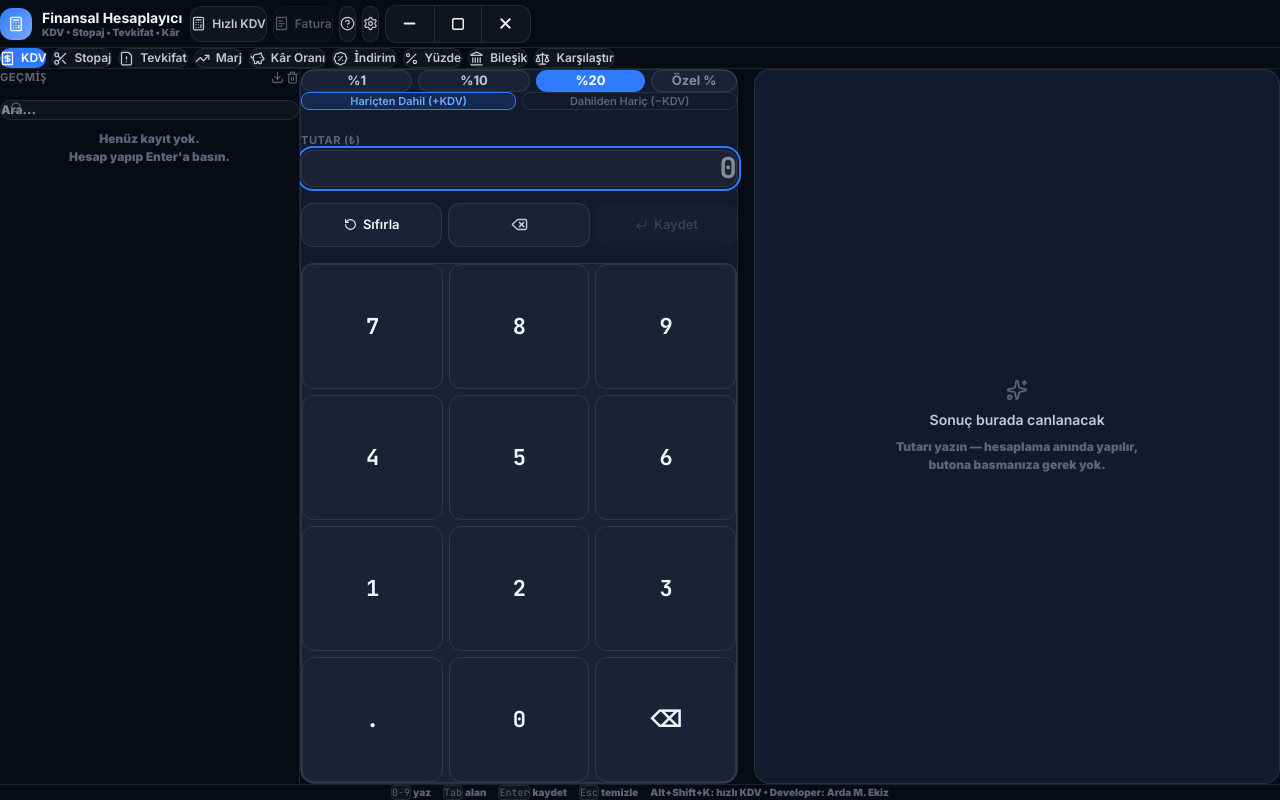
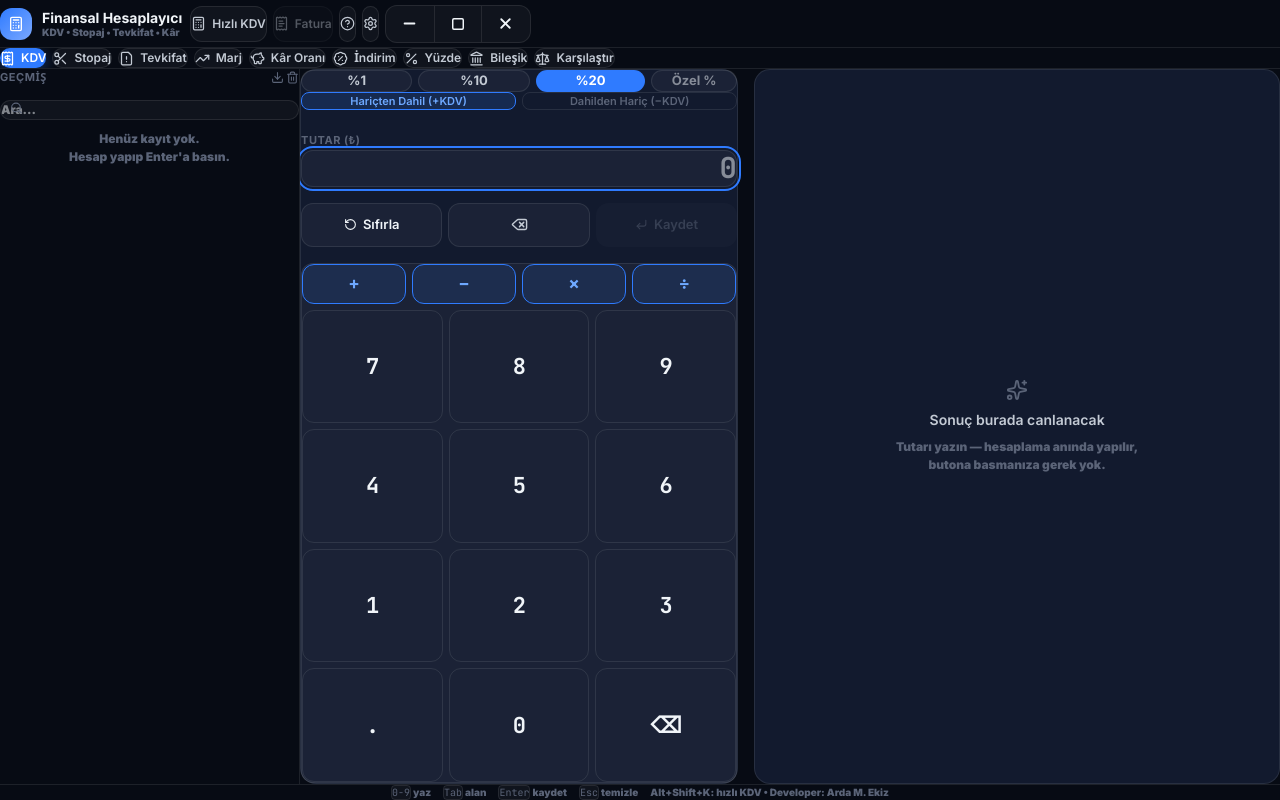
Before and after one commit to ArdaEkiz0/finansal-hesaplayici, a React (Vite) app: page / in a window 1280 px wide. Built offline with nearby package versions, Linux system fonts and the light colour scheme.

Commit message:
v3.1.0: numpad dort islem (+-*/) tutar alanlarinda, ifade destegi

```diff
--- a/package.json
+++ b/package.json
@@ -1,6 +1,6 @@
 {
   "name": "finansal-hesaplayici",
-  "version": "3.0.0",
+  "version": "3.1.0",
   "description": "Turk mali hesaplamalari icin masaustu uygulamasi",
   "main": "dist-electron/main.js",
   "author": "Arda M. Ekiz",
@@ -20,7 +20,7 @@
     "files": ["dist/**/*", "dist-electron/**/*", "package.json"],
     "directories": { "output": "release" },
     "win": { "target": ["portable"] },
-    "portable": { "artifactName": "Finansal-Hesaplayici-3.0.0-portable.exe" }
+    "portable": { "artifactName": "Finansal-Hesaplayici-3.1.0-portable.exe" }
   },
   "dependencies": {
     "decimal.js": "^10.6.0",
--- a/src/components/CalcPanel.tsx
+++ b/src/components/CalcPanel.tsx
@@ -47,6 +47,13 @@ export function CalcPanel() {
   const labels = TWO_LABELS[mode];
 
   const digits = ["7", "8", "9", "4", "5", "6", "1", "2", "3", ".", "0", "⌫"];
+  const showOps = !(isTwo && activeField === "second") && !(isDiscount && activeField !== "first");
+  const ops: { label: string; value: string }[] = [
+    { label: "+", value: "+" },
+    { label: "−", value: "-" },
+    { label: "×", value: "*" },
+    { label: "÷", value: "/" },
+  ];
 
   return (
     <section className="card p-4 gap-4 min-w-0 h-full flex flex-col min-h-[540px]">
@@ -192,7 +199,18 @@ export function CalcPanel() {
         )}
       </div>
 
-      <div className="card-soft p-2 flex-1 min-h-0 flex flex-col">
+      <div className="card-soft p-2 flex-1 min-h-0 flex flex-col gap-1.5">
+        {showOps && (
+          <div className="grid grid-cols-4 gap-1.5">
+            {ops.map((o) => (
+              <button key={o.value} onClick={() => appendDigit(o.value)}
+                className="h-10 rounded-xl font-bold text-[17px] btn-press focus-ring"
+                style={{ background: "rgba(47,123,255,.12)", color: "var(--color-primary-light)", border: "1px solid var(--color-primary)" }}>
+                {o.label}
+              </button>
+            ))}
+          </div>
+        )}
         <div className="grid grid-cols-3 grid-rows-4 gap-1.5 flex-1 min-h-0">
           {digits.map((d) => (
             <button key={d} onClick={() => (d === "⌫" ? deleteLast() : appendDigit(d))}
--- a/src/components/Widget.tsx
+++ b/src/components/Widget.tsx
@@ -1,7 +1,7 @@
 import { useState, useRef, useCallback, useEffect } from "react";
 import { useStore } from "../store/useStore";
 import { X, Calculator, Copy, Check } from "lucide-react";
-import { calculateKDV, formatTurkishNumber, toDecimal } from "../core/engine";
+import { calculateKDV, formatTurkishNumber, parseAmount } from "../core/engine";
 
 export function Widget() {
   const showWidget = useStore((s) => s.showWidget);
@@ -42,8 +42,9 @@ export function Widget() {
 
   let result = "";
   try {
-    if (amount) {
-      const r = calculateKDV(toDecimal(amount), rate, extract);
+    const pv = amount ? parseAmount(amount) : null;
+    if (pv) {
+      const r = calculateKDV(pv, rate, extract);
       result = formatTurkishNumber(extract ? r.netAmount : r.total, 2);
     }
   } catch { result = ""; }
--- a/src/components/WidgetWindow.tsx
+++ b/src/components/WidgetWindow.tsx
@@ -1,6 +1,6 @@
 import { useState, useEffect } from "react";
 import { X, Minus, Calculator, Copy, Check } from "lucide-react";
-import { calculateKDV, formatTurkishNumber, toDecimal, numberToTurkishWords } from "../core/engine";
+import { calculateKDV, formatTurkishNumber, parseAmount, numberToTurkishWords } from "../core/engine";
 
 /** Ayri always-on-top BrowserWindow icinde calisan mini hesaplayici (?widget=1). */
 export function WidgetWindow() {
@@ -32,8 +32,9 @@ export function WidgetWindow() {
   let result = "";
   let words = "";
   try {
-    if (amount) {
-      const r = calculateKDV(toDecimal(amount), rate, extract);
+    const pv = amount ? parseAmount(amount) : null;
+    if (pv) {
+      const r = calculateKDV(pv, rate, extract);
       const v = extract ? r.netAmount : r.total;
       result = formatTurkishNumber(v, 2);
       words = numberToTurkishWords(v);
@@ -81,8 +82,8 @@ export function WidgetWindow() {
       </div>
 
       <div className="flex-1 p-3 space-y-2.5 overflow-hidden">
-        <input value={amount} onChange={(e) => setAmount(e.target.value.replace(/[^0-9.,]/g, "").replace(/,/g, "."))}
-          placeholder="Tutar yazın..." inputMode="decimal" autoFocus
+        <input value={amount} onChange={(e) => setAmount(e.target.value.replace(/[^0-9.,+\-*/()]/g, "").replace(/,/g, "."))}
+          placeholder="Tutar veya işlem (100+50)..." inputMode="decimal" autoFocus
           className="num-display w-full px-3 py-2.5 rounded-xl text-right font-bold text-[20px] focus-ring"
           style={{ background: "var(--color-glass)", border: "1px solid var(--color-glass-border)", color: "var(--color-text-primary)" }} />
 
--- a/src/core/engine.ts
+++ b/src/core/engine.ts
@@ -200,6 +200,79 @@ export function calculateKDVCompare(amount: Decimal, rate: KVDRate): KDVCompareR
   return { extract, inject, difference: diff.toDP(2) };
 }
 
+/** Guvenli dort-islem degerlendirici (numpad + - * / icin). Hata durumunda null doner, throw etmez. */
+export function evaluateExpression(expr: string): Decimal | null {
+  const s = expr.replace(/\s/g, "");
+  if (!s || !/^[0-9.+*/()%-]+$/.test(s)) return null;
+  const js = s.replace(/(\d+(?:\.\d+)?)%/g, "($1/100)");
+  if (/[^0-9.+*/()-]/.test(js)) return null;
+  let i = 0;
+  function peek(): string {
+    return i < js.length ? js[i] : "";
+  }
+  function parseExpr(): Decimal {
+    let v = parseTerm();
+    for (;;) {
+      const c = peek();
+      if (c === "+" || c === "-") {
+        i++;
+        const r = parseTerm();
+        v = c === "+" ? v.plus(r) : v.minus(r);
+      } else return v;
+    }
+  }
+  function parseTerm(): Decimal {
+    let v = parseFactor();
+    for (;;) {
+      const c = peek();
+      if (c === "*" || c === "/") {
+        i++;
+        const r = parseFactor();
+        if (c === "/") {
+          if (r.isZero()) return new Decimal(NaN);
+          v = v.div(r);
+        } else v = v.mul(r);
+      } else return v;
+    }
+  }
+  function parseFactor(): Decimal {
+    const c = peek();
+    if (c === "+") {
+      i++;
+      return parseFactor();
+    }
+    if (c === "-") {
+      i++;
+      return parseFactor().neg();
+    }
+    if (c === "(") {
+      i++;
+      const v = parseExpr();
+      if (peek() !== ")") throw new Error("paren");
+      i++;
+      return v;
+    }
+    let num = "";
+    while (/[0-9.]/.test(peek())) num += js[i++];
+    if (!num || num === "." || (num.match(/\./g) || []).length > 1) throw new Error("num");
+    return new Decimal(num);
+  }
+  try {
+    const v = parseExpr();
+    if (i !== js.length || !v.isFinite()) return null;
+    return v;
+  } catch {
+    return null;
+  }
+}
+
+/** Tutar alanini cozer: duz sayi veya "100+50*2" gibi ifade. Bos/gecersizde null. */
+export function parseAmount(raw: string): Decimal | null {
+  const expr = (raw || "").replace(/\s/g, "").replace(/,/g, ".");
+  if (!expr) return null;
+  return evaluateExpression(expr);
+}
+
 const ONES = ["", "bir", "iki", "üç", "dört", "beş", "altı", "yedi", "sekiz", "dokuz"];
 const TENS = ["", "on", "yirmi", "otuz", "kırk", "elli", "altmış", "yetmiş", "seksen", "doksan"];
 
--- a/src/hooks/useKeyboard.ts
+++ b/src/hooks/useKeyboard.ts
@@ -18,6 +18,9 @@ export function useKeyboard() {
       }
 
       if (k >= "0" && k <= "9") {
+        e.preventDefault();
+        useStore.getState().appendDigit(k);
+      } else if (k === "+" || k === "-" || k === "*" || k === "/") {
         e.preventDefault();
         useStore.getState().appendDigit(k);
       } else if (k === "." || k === ",") {
--- a/src/store/useStore.ts
+++ b/src/store/useStore.ts
@@ -3,6 +3,7 @@ import Decimal from "decimal.js";
 import { loadState, saveState } from "../lib/persist";
 import {
   toDecimal,
+  parseAmount,
   formatTurkishNumber,
   calculateKDV,
   calculateStopaj,
@@ -124,7 +125,7 @@ export function effectiveKdvRate(s: { kdvRate: KVDRate; useCustomRate: boolean;
   return new Decimal(s.kdvRate);
 }
 
-function compute(s: State): CalcResult | null {
+function computeInner(s: State): CalcResult | null {
   if (!s.input && s.mode !== "discount") return null;
   if (s.mode === "discount" && !s.input) {
     if (s.discountInputs.some((d) => d !== "")) {
@@ -132,7 +133,8 @@ function compute(s: State): CalcResult | null {
     }
     return null;
   }
-  const a = toDecimal(s.input || "0");
+  const a = parseAmount(s.input);
+  if (!a) return { display: "—", detail: "Geçersiz ifade (örn: 100+50)" };
   const p = s.settings.precision;
   const fmt = s.settings.showCurrencySymbol
     ? (v: Decimal) => formatTurkishNumber(v, p) + " ₺"
@@ -303,6 +305,20 @@ function compute(s: State): CalcResult | null {
   }
 }
 
+const EXPR_MODES: CalcMode[] = ["kdv", "stopaj", "tevkifat", "kdvCompare"];
+
+function compute(s: State): CalcResult | null {
+  const r = computeInner(s);
+  if (r?.rows && /[+\-*/()%]/.test(s.input) && EXPR_MODES.includes(s.mode)) {
+    const a = parseAmount(s.input);
+    if (a) {
+      const v = formatTurkishNumber(a, s.settings.precision) + (s.settings.showCurrencySymbol ? " ₺" : "");
+      r.rows.unshift({ label: `Girdi: ${s.input} =`, value: v });
+    }
+  }
+  return r;
+}
+
 const persisted = loadState();
 
 let notifId = 0;
@@ -335,8 +351,8 @@ export const useStore = create<State>((set, get) => ({
   setMode: (mode) => set({ mode, input: "", secondInput: "", result: null, activeField: "first", discountInputs: ["", ""], activeDiscountIndex: 0 }),
   setInputDirect: (v) => {
     const s = get();
-    const clean = v.replace(/[^0-9.,]/g, "").replace(/,/g, ".");
-    set({ input: clean, result: compute({ ...s, input: clean }) });
+    const clean = v.replace(/[^0-9.,+\-*/()]/g, "").replace(/,/g, ".").slice(0, 30);
+    set({ input: clean, result: clean ? compute({ ...s, input: clean }) : null });
   },
   setSecondInputDirect: (v) => {
     const s = get();
@@ -357,13 +373,19 @@ export const useStore = create<State>((set, get) => ({
 
   appendDigit: (digit) => {
     const s = get();
+    const isOp = digit === "+" || digit === "-" || digit === "*" || digit === "/";
+    const segHasDot = (cur: string) => {
+      const seg = cur.split(/[+\-*/()]/).pop() ?? "";
+      return seg.includes(".");
+    };
     if (s.mode === "discount") {
       if (s.activeField === "first") {
-        const v = (s.input + digit).slice(0, 15);
-        if ((v.match(/\./g) || []).length > 1) return;
+        const v = (s.input + digit).slice(0, 30);
+        if (digit === "." && segHasDot(s.input)) return;
         set({ input: v, result: compute({ ...s, input: v }) });
         return;
       }
+      if (isOp) return;
       const d = [...s.discountInputs];
       const cur = (d[s.activeDiscountIndex] ?? "") + digit;
       if ((cur.match(/\./g) || []).length > 1) return;
@@ -373,12 +395,13 @@ export const useStore = create<State>((set, get) => ({
     }
     const useSecond = TWO_INPUT_MODES.includes(s.mode) && s.activeField === "second";
     if (useSecond) {
+      if (isOp) return;
       const v = (s.secondInput + digit).slice(0, 15);
       if ((v.match(/\./g) || []).length > 1) return;
       set({ secondInput: v, result: compute({ ...s, secondInput: v }) });
     } else {
-      const v = (s.input + digit).slice(0, 15);
-      if ((v.match(/\./g) || []).length > 1) return;
+      const v = (s.input + digit).slice(0, 30);
+      if (digit === "." && segHasDot(s.input)) return;
       set({ input: v, result: compute({ ...s, input: v }) });
     }
   },
```
